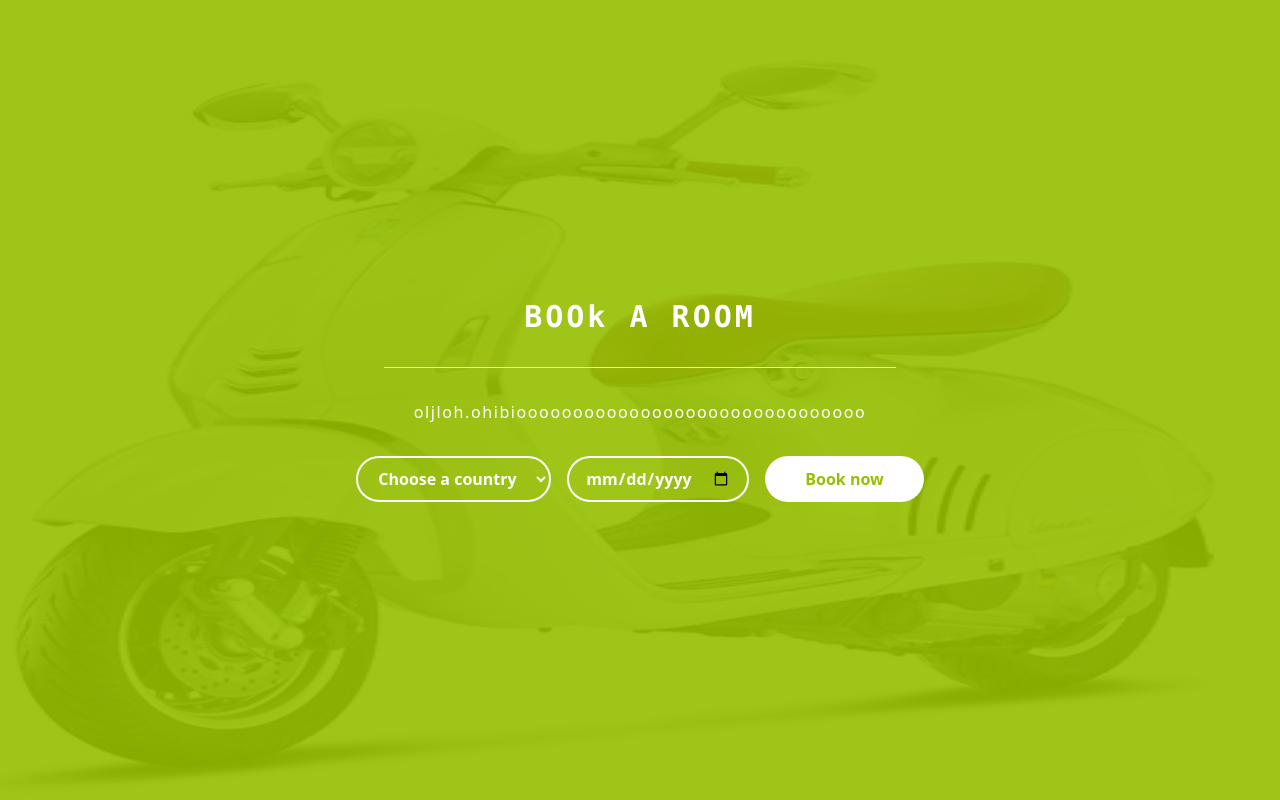
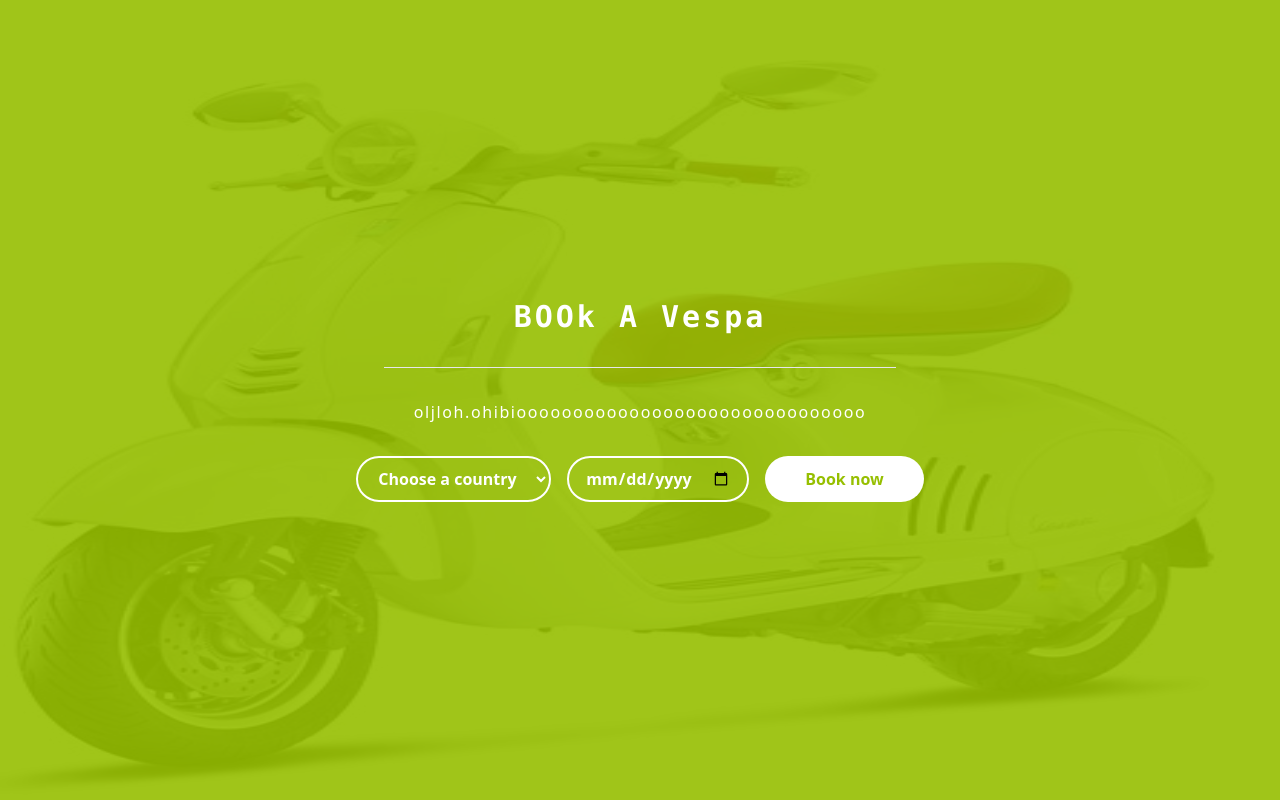
Before and after one commit to Thoth1111/Fullstack-Capstone-Project, a React (Vite) app: page /reserve in a window 1280 px wide. Built offline with nearby package versions, Linux system fonts and the light colour scheme; sample sign-in values are in the browser's storage.

Commit message:
Change room to vepa

```diff
--- a/src/components/Navbar.jsx
+++ b/src/components/Navbar.jsx
@@ -22,7 +22,7 @@ function NavigationPanel() {
           <Link to="/myreservations" className="">My Reservation</Link>
         </li>
         <li className="mb-4 pr-16 py-2 pl-2 hover:bg-[#a3c837] hover:text-white">
-          <Link to="/delete" className="">Delete Room</Link>
+          <Link to="/delete" className="">Delete Vespa</Link>
         </li>
         <li className="mb-4 pr-16 py-2 pl-2 hover:bg-[#a3c837] hover:text-white">
           <Link to="/reserve" className="">Reserve</Link>
--- a/src/pages/AddReservations.jsx
+++ b/src/pages/AddReservations.jsx
@@ -7,7 +7,7 @@ function AddReservations() {
         <img src={backimg} alt="Background" className="h-full w-full object-fill " />
         <div className="absolute inset-0 z-0 opacity-90 bg-[#96bf01]" />
       </div>
-      <h1 className="font-bold tracking-widest text-3xl font-mono z-10">BOOk A ROOM</h1>
+      <h1 className="font-bold tracking-widest text-3xl font-mono z-10">BOOk A Vespa</h1>
       <hr className="w-2/5 bg-gray-600 z-10" />
       <p className="tracking-widest z-10">oljloh.ohibiooooooooooooooooooooooooooooooo</p>
       <div className="flex gap-4 z-10">
```
